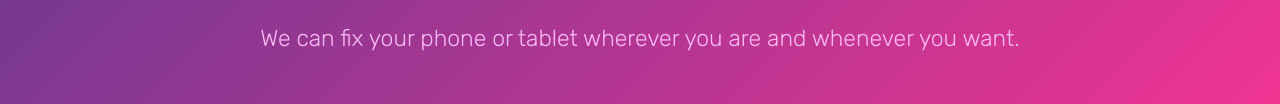
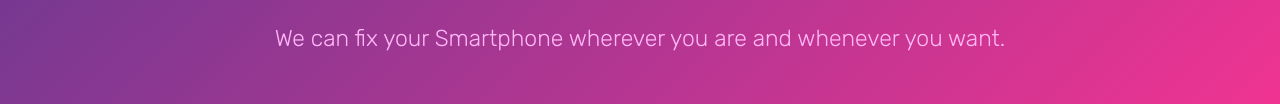
Before and after one commit to 5wireless/5wireless.github.com, a plain HTML site: page pincode.html in a window 1280 px wide. Shown: the part 223-327 px from the top of the page. Drawn offline with Linux system fonts and the light colour scheme.

Commit message:
Updated pincode.html

```diff
--- a/pincode.html
+++ b/pincode.html
@@ -57,7 +57,7 @@ URI     : https://colorlib.com
     <header class="bg-gradient" id="home">
         <div class="container mt-5">
             <h1>Are we near to you? Help us find out.</h1>
-            <p class="tagline">We can fix your phone or tablet wherever you are and whenever you want.</p>
+            <p class="tagline">We can fix your Smartphone wherever you are and whenever you want.</p>
         </div>
         <div class="GeolocationInput GeolocationInput-zip" >
         	<div style="width: 100%;" >
```
